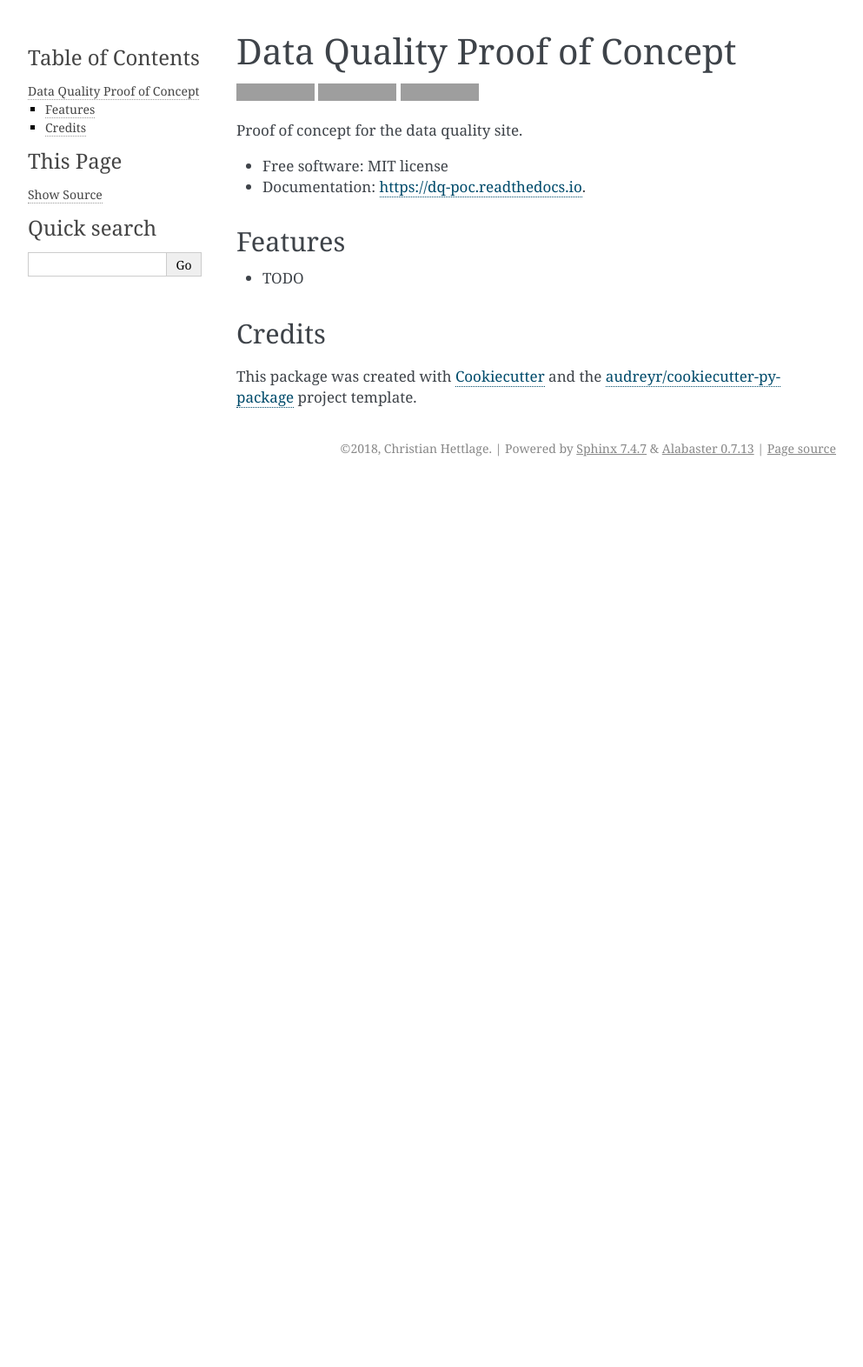
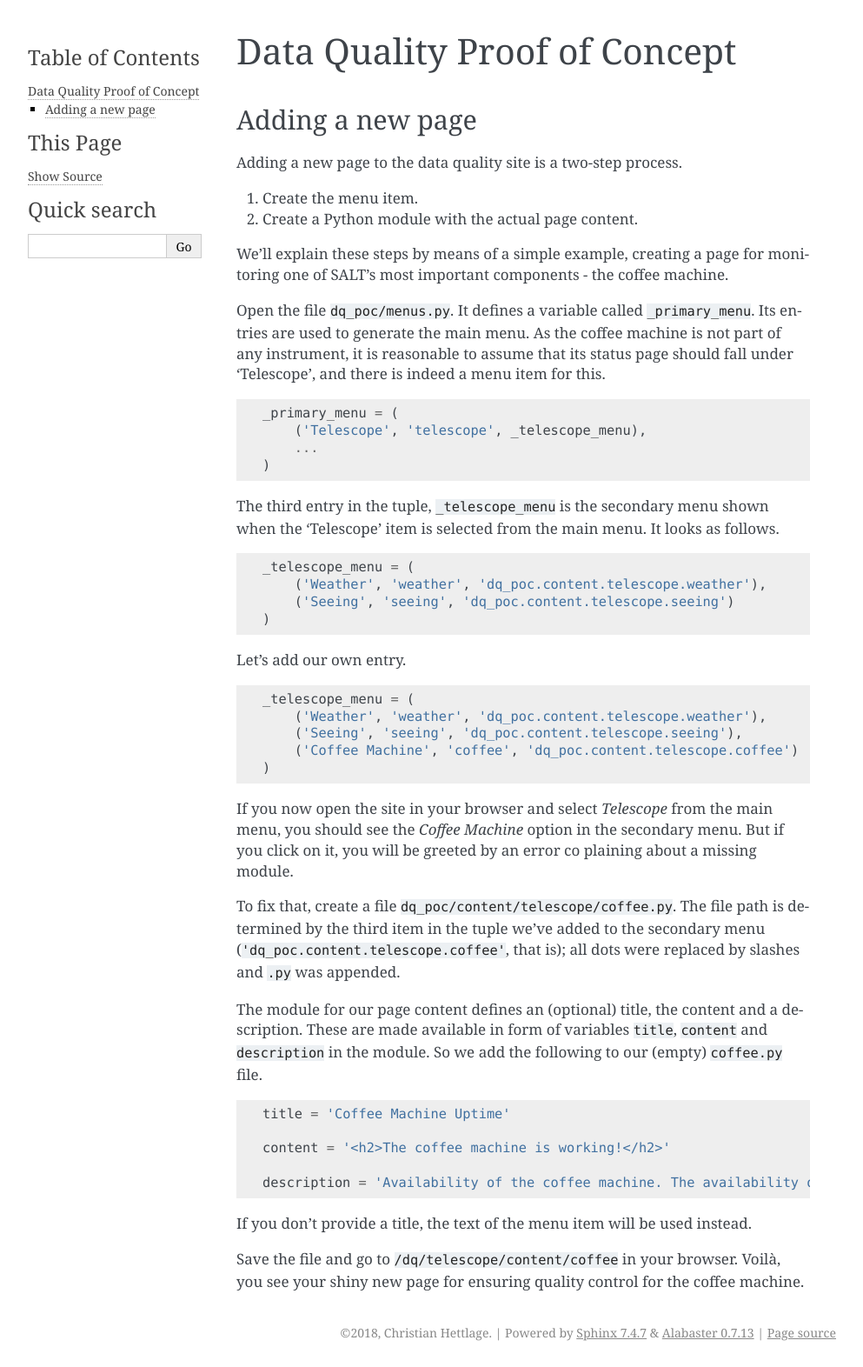
Before and after one commit to hettlage/data-quality-poc, a Sphinx documentation site: the page built from docs/readme.rst, in a window 1280 px wide. Shown: the whole page at 87% size, without its empty margins (148-1141 px from the left). Built offline with Sphinx 7.4.7, drawn with Linux system fonts in a browser that asks for light colours; pages that are not in the unit, such as notebooks, are missing from menus; before the commit the page ends 900 px from its top, so only the background shows below that; grey boxes are pictures that could not be loaded.

Commit message:
added documentation

```diff
--- a/README.rst
+++ b/README.rst
@@ -2,36 +2,59 @@
 Data Quality Proof of Concept
 =============================
 
+Adding a new page
+-----------------
 
-.. image:: https://img.shields.io/pypi/v/dq_poc.svg
-        :target: https://pypi.python.org/pypi/dq_poc
+Adding a new page to the data quality site is a two-step process.
 
-.. image:: https://img.shields.io/travis/hettlage/dq_poc.svg
-        :target: https://travis-ci.org/hettlage/dq_poc
+1. Create the menu item.
+2. Create a Python module with the actual page content.
 
-.. image:: https://readthedocs.org/projects/dq-poc/badge/?version=latest
-        :target: https://dq-poc.readthedocs.io/en/latest/?badge=latest
-        :alt: Documentation Status
+We'll explain these steps by means of a simple example, creating a page for monitoring one of SALT's most important components - the coffee machine.
 
+Open the file :file:`dq_poc/menus.py`. It defines a variable called ``_primary_menu``. Its entries are used to generate the main menu. As the coffee machine is not part of any instrument, it is reasonable to assume that its status page should fall under 'Telescope', and there is indeed a menu item for this.
 
+.. code-block:: python
 
+  _primary_menu = (
+      ('Telescope', 'telescope', _telescope_menu),
+      ...
+  )
 
-Proof of concept for the data quality site.
+The third entry in the tuple, ``_telescope_menu`` is the secondary menu shown when the 'Telescope' item is selected from the main menu. It looks as follows.
 
+.. code-block:: python
 
-* Free software: MIT license
-* Documentation: https://dq-poc.readthedocs.io.
+  _telescope_menu = (
+      ('Weather', 'weather', 'dq_poc.content.telescope.weather'),
+      ('Seeing', 'seeing', 'dq_poc.content.telescope.seeing')
+  )
 
+Let's add our own entry.
 
-Features
---------
+.. code-block:: python
 
-* TODO
+  _telescope_menu = (
+      ('Weather', 'weather', 'dq_poc.content.telescope.weather'),
+      ('Seeing', 'seeing', 'dq_poc.content.telescope.seeing'),
+      ('Coffee Machine', 'coffee', 'dq_poc.content.telescope.coffee')
+  )
 
-Credits
--------
+If you now open the site in your browser and select `Telescope` from the main menu,
+you should see the `Coffee Machine` option in the secondary menu. But if you click on it, you will be greeted by an error co plaining about a missing module.
 
-This package was created with Cookiecutter_ and the `audreyr/cookiecutter-pypackage`_ project template.
+To fix that, create a file :file:`dq_poc/content/telescope/coffee.py`. The file path is determined by the third item in the tuple we've added to the secondary menu (``'dq_poc.content.telescope.coffee'``, that is); all dots were replaced by slashes and ``.py`` was appended.
 
-.. _Cookiecutter: https://github.com/audreyr/cookiecutter
-.. _`audreyr/cookiecutter-pypackage`: https://github.com/audreyr/cookiecutter-pypackage
+The module for our page content defines an (optional) title, the content and a description. These are made available in form of variables ``title``, ``content`` and ``description`` in the module. So we add the following to our (empty) :file:`coffee.py` file.
+
+.. code-block:: python
+
+  title = 'Coffee Machine Uptime'
+
+  content = '<h2>The coffee machine is working!</h2>'
+
+  description = 'Availability of the coffee machine. The availability of the machine itself as well as the supply of coffee beans are measured.'
+
+If you don't provide a title, the text of the menu item will be used instead.
+
+Save the file and go to ``/dq/telescope/content/coffee`` in your browser. Voilà, you see your shiny new page for ensuring quality control for the coffee machine.
```
Also changed, not shown: docs/installation.rst (+21 -30 lines).
